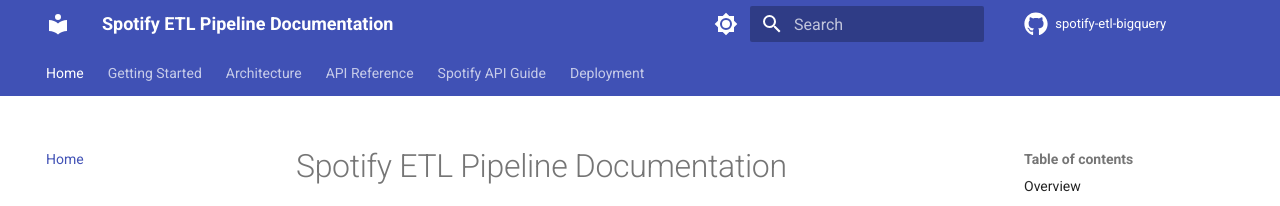
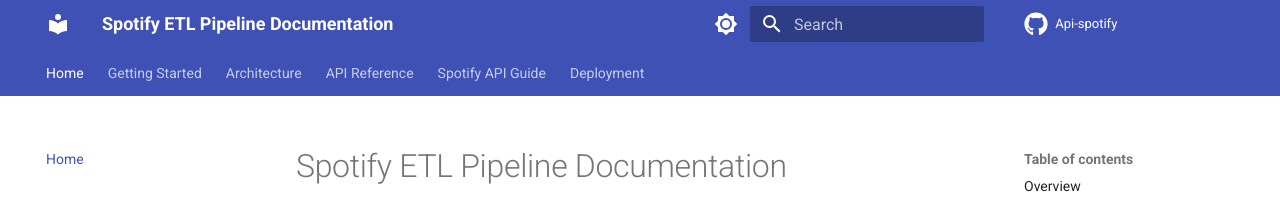
Before and after one commit to tomierre/Api-spotify, an MkDocs documentation site: the page built from docs/index.md, in a window 1280 px wide. Shown: the top 206 px of the page. Built offline with MkDocs 1.6.1 and Material for MkDocs 9.7.7, drawn with Linux system fonts in a browser that asks for light colours; comment, search, counter and statistics services are not loaded.

```diff
--- a/mkdocs.yml
+++ b/mkdocs.yml
@@ -1,10 +1,10 @@
 site_name: Spotify ETL Pipeline Documentation
 site_description: Complete documentation for Spotify to BigQuery ETL pipeline
 site_author: Spotify ETL Team
-site_url: https://your-site-url.com
+site_url: https://tomierre.github.io/Api-spotify/
 
-repo_name: spotify-etl-bigquery
-repo_url: https://github.com/yourusername/Spotify-api
+repo_name: Api-spotify
+repo_url: https://github.com/tomierre/Api-spotify
 edit_uri: edit/main/docs/
 
 theme:
```
Also changed, not shown: 1 other file.
